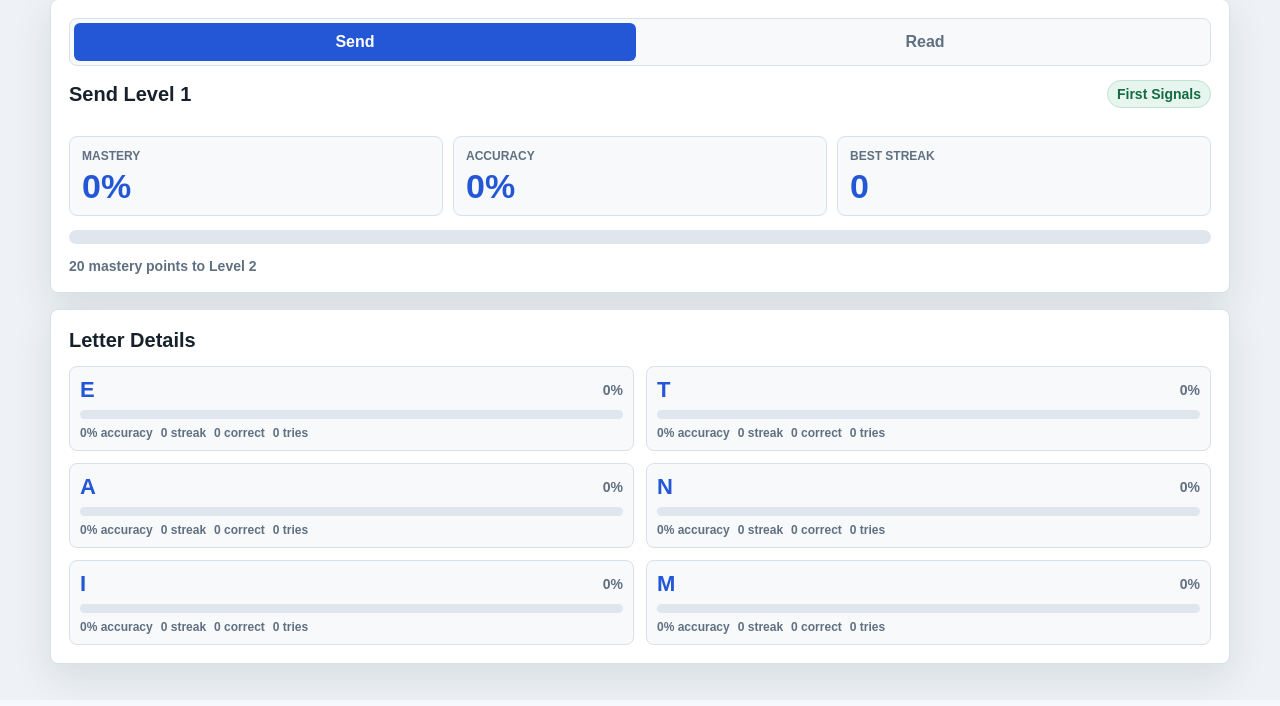
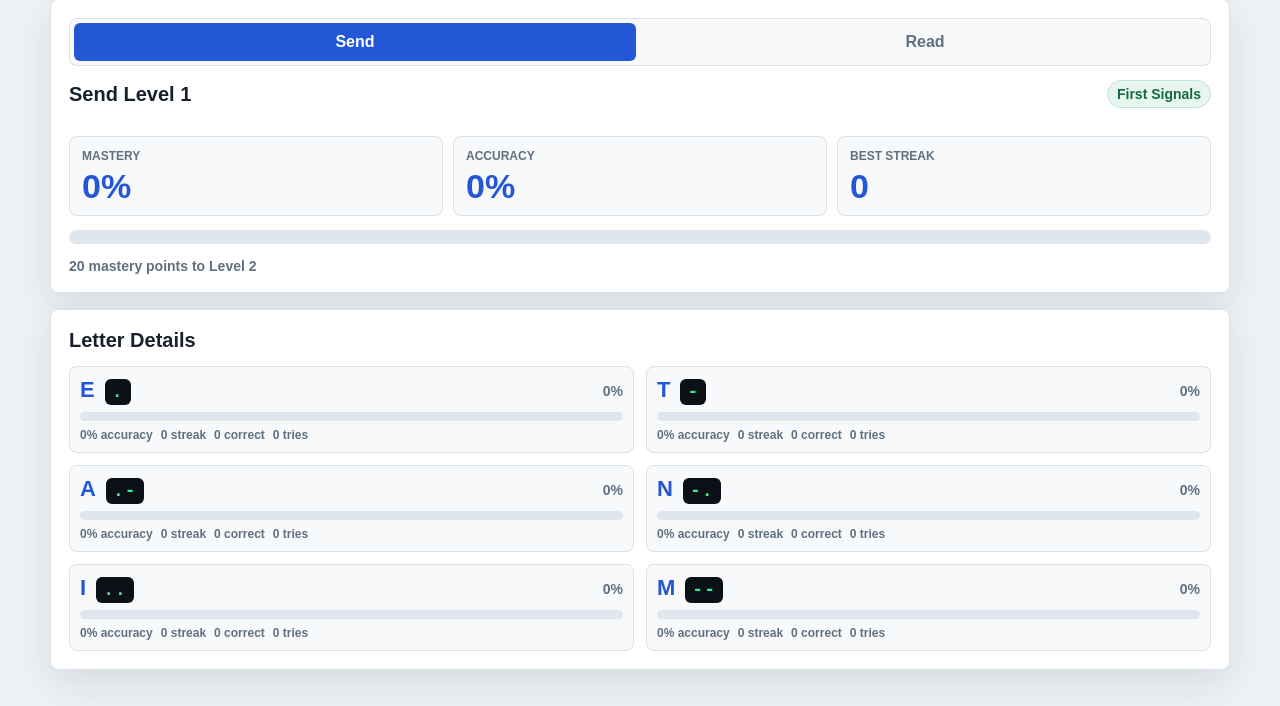
Before and after one commit to luminerdy/morsePi, a Flask app: page /progress in a window 1280 px wide. Shown: the part 100-806 px from the top of the page. Run offline with Flask 3, Linux system fonts and the light colour scheme.

Commit message:
Show morse codes on progress details

```diff
--- a/app.py
+++ b/app.py
@@ -361,6 +361,10 @@ def get_read_choices(target):
     return random.sample(choices, len(choices))
 
 
+def get_practice_letter_morse():
+    return {letter: text_to_morse(letter) for letter in practice_letters}
+
+
 def choose_new_practice_target(mode="send"):
     global practice_target, practice_feedback
 
@@ -525,7 +529,8 @@ def progress():
         "progress.html",
         mode=mode,
         modes=practice_modes,
-        details=all_mode_details(practice_letters, practice_modes.keys())
+        details=all_mode_details(practice_letters, practice_modes.keys()),
+        letter_morse=get_practice_letter_morse()
     )
 
 
--- a/static/style.css
+++ b/static/style.css
@@ -429,6 +429,22 @@ input[type="range"] + .button {
     font-weight: 800;
 }
 
+.progress-letter-code {
+    display: inline-flex;
+    align-items: baseline;
+    gap: 10px;
+}
+
+.progress-letter-code span {
+    padding: 3px 7px;
+    background: var(--signal-bg);
+    border-radius: 6px;
+    color: var(--signal);
+    font-family: "Courier New", monospace;
+    font-size: 18px;
+    letter-spacing: 1px;
+}
+
 .progress-bar {
     height: 9px;
     overflow: hidden;
--- a/templates/progress.html
+++ b/templates/progress.html
@@ -2,7 +2,7 @@
 <html>
 <head>
     <title>Progress - Pappy's Internet Telegraph</title>
-    <link rel="stylesheet" href="/static/style.css?v=20260610-6">
+    <link rel="stylesheet" href="/static/style.css?v=20260610-7">
     <meta name="viewport" content="width=device-width, initial-scale=1">
 </head>
 <body>
@@ -69,7 +69,10 @@
                     {% for item in mode_details.letters %}
                         <div class="progress-item">
                             <div class="progress-row">
-                                <strong>{{ item.letter }}</strong>
+                                <div class="progress-letter-code">
+                                    <strong>{{ item.letter }}</strong>
+                                    <span>{{ letter_morse[item.letter] }}</span>
+                                </div>
                                 <span>{{ item.strength_percent }}%</span>
                             </div>
                             <div class="progress-bar" aria-hidden="true">
```
